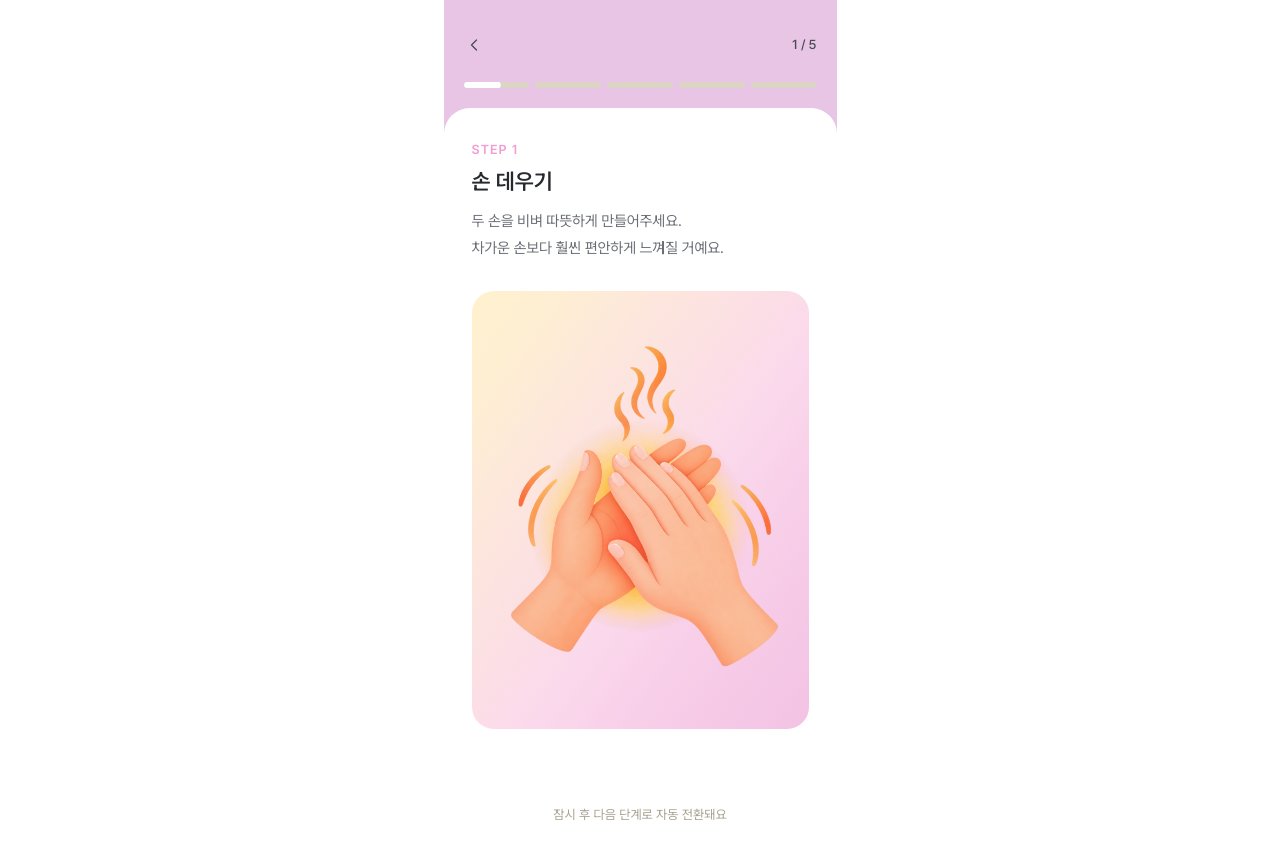
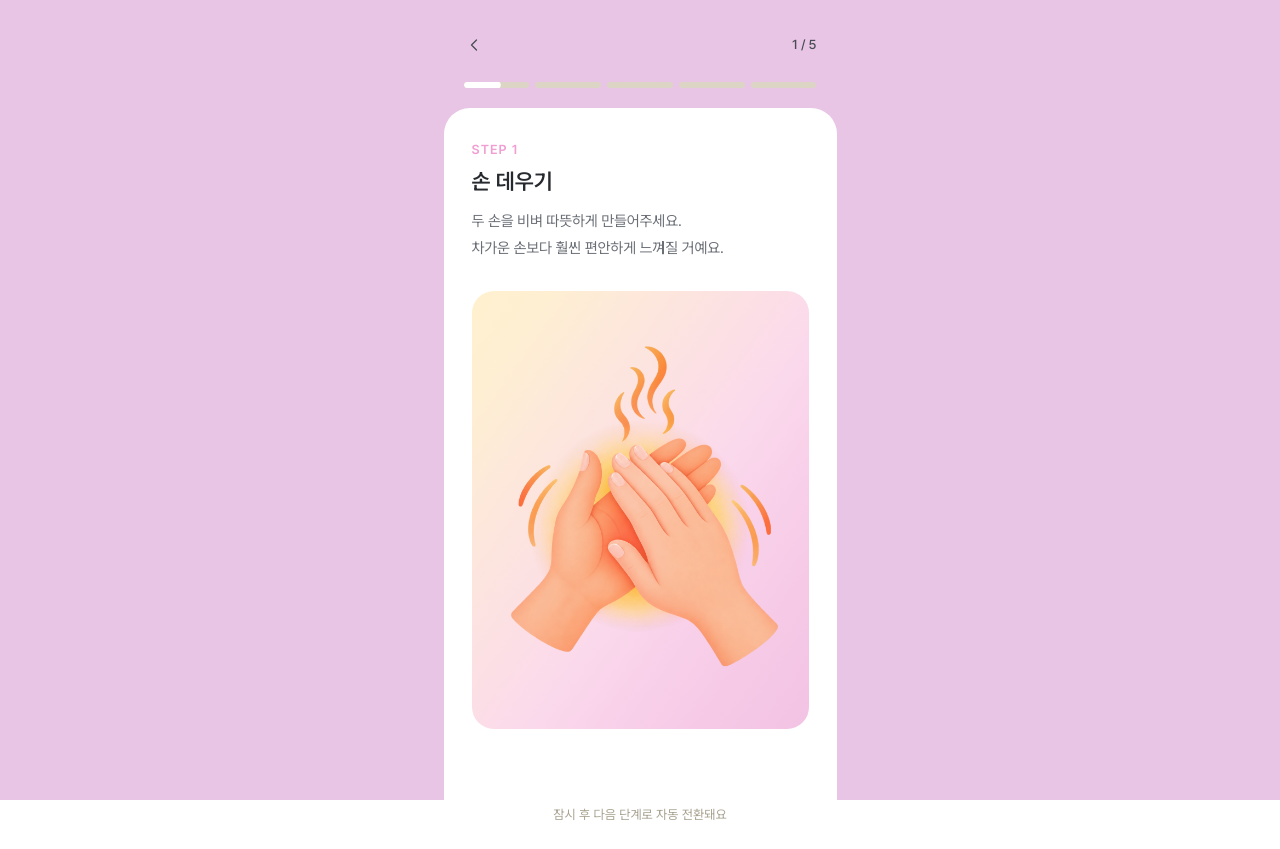
Before and after one commit to Likelion-YeungNam-Univ/14th-Marshmello-web, a React (Vite) app: page /massage-guide in a window 1280 px wide. Both pictures are taken after a click on the button "시작하기". Built offline with nearby package versions, Linux system fonts and the light colour scheme.

Commit message:
feat: 마사지 가이드 전환 애니메이션 추가

```diff
--- a/src/pages/massage-guide-page.tsx
+++ b/src/pages/massage-guide-page.tsx
@@ -1,4 +1,10 @@
-import { useEffect, useRef, useState } from "react"
+import { useEffect, useRef, useState, type PropsWithChildren } from "react"
+import {
+  AnimatePresence,
+  motion,
+  MotionConfig,
+  type Variants,
+} from "framer-motion"
 import { ChevronLeft } from "lucide-react"
 import { Link } from "react-router-dom"
 
@@ -20,13 +26,47 @@ import {
 
 const SCREEN_DURATION_MS = 5000
 const STEP_FRAME_CLASS_NAME =
-  "mx-auto h-[849px] w-full max-w-[393px] overflow-hidden bg-[#e8c5e5]"
+  "mx-auto h-[849px] w-full max-w-[393px] overflow-hidden bg-transparent"
 const STEP_HEADER_CLASS_NAME =
-  "flex h-[66px] items-center justify-between px-5 pt-6"
+  "relative z-10 flex h-[66px] items-center justify-between bg-[#e8c5e5] px-5 pt-6"
 const STEP_CONTENT_CLASS_NAME =
   "relative mt-5 h-[744px] rounded-t-[26px] bg-white px-7 pt-8"
 const STEP_HINT_CLASS_NAME =
   "absolute right-7 bottom-7 left-7 text-center text-[13px] leading-[19.5px] text-[#a8a290]"
+
+const stepCardVariants: Variants = {
+  enter: {
+    opacity: 0,
+  },
+  center: {
+    opacity: 1,
+    transition: {
+      duration: 0.5,
+      ease: "easeInOut",
+    },
+  },
+  exit: {
+    opacity: 0,
+    transition: {
+      duration: 0.5,
+      ease: "easeInOut",
+    },
+  },
+}
+
+function MassageStepCard({ children }: PropsWithChildren) {
+  return (
+    <motion.section
+      animate="center"
+      className={STEP_CONTENT_CLASS_NAME}
+      exit="exit"
+      initial="enter"
+      variants={stepCardVariants}
+    >
+      {children}
+    </motion.section>
+  )
+}
 
 function useTimedProgress(onComplete: () => void, durationMs: number) {
   const [progress, setProgress] = useState(0)
@@ -84,7 +124,7 @@ function TimedStepProgress({ progress, step }: TimedStepProgressProps) {
       aria-valuemax={100}
       aria-valuemin={0}
       aria-valuenow={Math.round(normalizedProgress)}
-      className="flex gap-1.5 px-5 pt-4"
+      className="relative z-10 flex gap-1.5 bg-[#e8c5e5] px-5 pt-4"
       role="progressbar"
     >
       {Array.from({ length: 5 }, (_, index) => {
@@ -146,7 +186,16 @@ function MassageGuideIntro({ onStart }: MassageGuideIntroProps) {
           마사지 가이드
         </h1>
 
-        <div className="mt-[25px] flex h-[411px] w-full items-center justify-center overflow-hidden rounded-[26px] bg-[linear-gradient(128.6768deg,#fdf1f8_0%,#fdf3f9_7.1429%,#fef5fa_14.286%,#fef7fb_21.429%,#fef9fc_28.571%,#fefbfd_35.714%,#fffdfE_42.857%,#fff_50%,#fefdfE_57.143%,#fefafc_64.286%,#fdf8fb_71.429%,#fdf5fa_78.571%,#fcf3f9_85.714%,#fcf0f7_92.857%,#fbeef6_100%)] pt-[22px]">
+        <motion.div
+          animate={{ opacity: 1 }}
+          className="mt-[25px] flex h-[411px] w-full items-center justify-center overflow-hidden rounded-[26px] bg-[linear-gradient(128.6768deg,#fdf1f8_0%,#fdf3f9_7.1429%,#fef5fa_14.286%,#fef7fb_21.429%,#fef9fc_28.571%,#fefbfd_35.714%,#fffdfE_42.857%,#fff_50%,#fefdfE_57.143%,#fefafc_64.286%,#fdf8fb_71.429%,#fdf5fa_78.571%,#fcf3f9_85.714%,#fcf0f7_92.857%,#fbeef6_100%)] pt-[22px]"
+          initial={{ opacity: 0 }}
+          transition={{
+            delay: 0.1,
+            duration: 0.6,
+            ease: "easeInOut",
+          }}
+        >
           <div className="relative h-[395px] w-[371px] shrink-0">
             <img
               alt="임산부가 배를 부드럽게 마사지하는 모습"
@@ -154,7 +203,7 @@ function MassageGuideIntro({ onStart }: MassageGuideIntroProps) {
               src={introIllustration}
             />
           </div>
-        </div>
+        </motion.div>
 
         <div className="mt-[43px] text-center text-[19px] leading-[30.4px] tracking-[-0.2px]">
           <p className="font-semibold text-[#26292e]">
@@ -163,13 +212,14 @@ function MassageGuideIntro({ onStart }: MassageGuideIntroProps) {
           <p className="font-medium text-[#6a6e75]">시작해볼까요?</p>
         </div>
 
-        <button
-          className="mt-[78.2px] flex h-14 w-full items-center justify-center overflow-hidden rounded-[10px] bg-[#f19ed2] text-[16px] leading-6 font-semibold text-white shadow-none transition-[filter,transform] hover:brightness-95 focus-visible:outline-none focus-visible:ring-2 focus-visible:ring-[#f19ed2] focus-visible:ring-offset-2 active:translate-y-px active:brightness-90"
+        <motion.button
+          className="mt-[78.2px] flex h-14 w-full items-center justify-center overflow-hidden rounded-[10px] bg-[#f19ed2] text-[16px] leading-6 font-semibold text-white shadow-none transition-[filter] hover:brightness-95 focus-visible:outline-none focus-visible:ring-2 focus-visible:ring-[#f19ed2] focus-visible:ring-offset-2 active:brightness-90"
           onClick={onStart}
           type="button"
+          whileTap={{ scale: 0.98 }}
         >
           시작하기
-        </button>
+        </motion.button>
       </div>
     </article>
   )
@@ -201,7 +251,7 @@ function MassageGuideStepOne({ onBack, onNext }: MassageGuideStepOneProps) {
 
       <TimedStepProgress progress={progress} step={1} />
 
-      <section className={STEP_CONTENT_CLASS_NAME}>
+      <MassageStepCard>
         <div className="flex h-[701px] flex-col">
           <p className="text-[13px] leading-[19.5px] font-semibold tracking-[1.04px] text-[#f19ed2]">
             STEP 1
@@ -230,7 +280,7 @@ function MassageGuideStepOne({ onBack, onNext }: MassageGuideStepOneProps) {
             잠시 후 다음 단계로 자동 전환돼요
           </p>
         </div>
-      </section>
+      </MassageStepCard>
     </article>
   )
 }
@@ -261,7 +311,7 @@ function MassageGuideStepTwo({ onBack, onNext }: MassageGuideStepTwoProps) {
 
       <TimedStepProgress progress={progress} step={2} />
 
-      <section className={STEP_CONTENT_CLASS_NAME}>
+      <MassageStepCard>
         <div className="flex h-[711px] flex-col">
           <p className="text-[13px] leading-[19.5px] font-semibold tracking-[1.04px] text-[#f19ed2]">
             STEP 2
@@ -293,7 +343,7 @@ function MassageGuideStepTwo({ onBack, onNext }: MassageGuideStepTwoProps) {
             잠시 후 다음 단계로 자동 전환돼요
           </p>
         </div>
-      </section>
+      </MassageStepCard>
     </article>
   )
 }
@@ -324,7 +374,7 @@ function MassageGuideStepThree({ onBack, onNext }: MassageGuideStepThreeProps) {
 
       <TimedStepProgress progress={progress} step={3} />
 
-      <section className={STEP_CONTENT_CLASS_NAME}>
+      <MassageStepCard>
         <p className="text-[13px] leading-[19.5px] font-semibold tracking-[1.04px] text-[#f19ed2]">
           STEP 3
         </p>
@@ -352,7 +402,7 @@ function MassageGuideStepThree({ onBack, onNext }: MassageGuideStepThreeProps) {
         <p className={STEP_HINT_CLASS_NAME}>
           잠시 후 다음 단계로 자동 전환돼요
         </p>
-      </section>
+      </MassageStepCard>
     </article>
   )
 }
@@ -383,7 +433,7 @@ function MassageGuideStepFour({ onBack, onNext }: MassageGuideStepFourProps) {
 
       <TimedStepProgress progress={progress} step={4} />
 
-      <section className={STEP_CONTENT_CLASS_NAME}>
+      <MassageStepCard>
         <p className="text-[13px] leading-[19.5px] font-semibold tracking-[1.04px] text-[#f19ed2]">
           STEP 4
         </p>
@@ -413,7 +463,7 @@ function MassageGuideStepFour({ onBack, onNext }: MassageGuideStepFourProps) {
         <p className={STEP_HINT_CLASS_NAME}>
           잠시 후 다음 단계로 자동 전환돼요
         </p>
-      </section>
+      </MassageStepCard>
     </article>
   )
 }
@@ -444,7 +494,7 @@ function MassageGuideStepFive({ onBack, onComplete }: MassageGuideStepFiveProps)
 
       <TimedStepProgress progress={progress} step={5} />
 
-      <section className={STEP_CONTENT_CLASS_NAME}>
+      <MassageStepCard>
         <p className="text-[13px] leading-[19.5px] font-semibold tracking-[1.04px] text-[#f19ed2]">
           STEP 5
         </p>
@@ -470,7 +520,7 @@ function MassageGuideStepFive({ onBack, onComplete }: MassageGuideStepFiveProps)
         <p className={STEP_HINT_CLASS_NAME}>
           잠시 후 마사지 가이드가 종료돼요
         </p>
-      </section>
+      </MassageStepCard>
     </article>
   )
 }
@@ -547,47 +597,81 @@ export function MassageGuidePage() {
   const [screen, setScreen] = useState<MassageGuideScreen>("intro")
   const [isComplete, setIsComplete] = useState(false)
 
+  const changeScreen = (nextScreen: MassageGuideScreen) => {
+    setScreen(nextScreen)
+  }
+
   const replayMassageGuide = () => {
     setIsComplete(false)
     setScreen("step-one")
   }
 
+  const renderScreen = () => {
+    switch (screen) {
+      case "intro":
+        return <MassageGuideIntro onStart={() => changeScreen("step-one")} />
+      case "step-one":
         return (
-    <main className="min-h-svh bg-white">
-      {screen === "intro" ? (
-        <MassageGuideIntro onStart={() => setScreen("step-one")} />
-      ) : null}
-      {screen === "step-one" ? (
           <MassageGuideStepOne
-          onBack={() => setScreen("intro")}
-          onNext={() => setScreen("step-two")}
+            onBack={() => changeScreen("intro")}
+            onNext={() => changeScreen("step-two")}
           />
-      ) : null}
-      {screen === "step-two" ? (
+        )
+      case "step-two":
+        return (
           <MassageGuideStepTwo
-          onBack={() => setScreen("step-one")}
-          onNext={() => setScreen("step-three")}
+            onBack={() => changeScreen("step-one")}
+            onNext={() => changeScreen("step-three")}
           />
-      ) : null}
-      {screen === "step-three" ? (
+        )
+      case "step-three":
+        return (
           <MassageGuideStepThree
-          onBack={() => setScreen("step-two")}
-          onNext={() => setScreen("step-four")}
+            onBack={() => changeScreen("step-two")}
+            onNext={() => changeScreen("step-four")}
           />
-      ) : null}
-      {screen === "step-four" ? (
+        )
+      case "step-four":
+        return (
           <MassageGuideStepFour
-          onBack={() => setScreen("step-three")}
-          onNext={() => setScreen("step-five")}
+            onBack={() => changeScreen("step-three")}
+            onNext={() => changeScreen("step-five")}
           />
-      ) : null}
-      {screen === "step-five" ? (
+        )
+      case "step-five":
+        return (
           <MassageGuideStepFive
-          onBack={() => setScreen("step-four")}
+            onBack={() => changeScreen("step-four")}
             onComplete={() => setIsComplete(true)}
           />
-      ) : null}
-      <MassageCompleteDialog open={isComplete} onReplay={replayMassageGuide} />
-    </main>
         )
     }
+  }
+
+  return (
+    <MotionConfig reducedMotion="user">
+      <motion.main
+        animate={{ opacity: 1 }}
+        className="min-h-svh bg-white"
+        initial={{ opacity: 0 }}
+        transition={{ duration: 0.4, ease: "easeInOut" }}
+      >
+        <div
+          className={`relative min-h-svh ${
+            screen === "intro" ? "bg-white" : "bg-[#e8c5e5]"
+          }`}
+        >
+          <AnimatePresence initial={false} mode="sync">
+            <motion.div
+              className="absolute inset-x-0 top-0 min-h-svh"
+              key={screen}
+            >
+              {renderScreen()}
+            </motion.div>
+          </AnimatePresence>
+        </div>
+        <MassageCompleteDialog open={isComplete} onReplay={replayMassageGuide} />
+      </motion.main>
+    </MotionConfig>
+  )
+}
```
Lines whose indentation alone changed are shown as unchanged.
